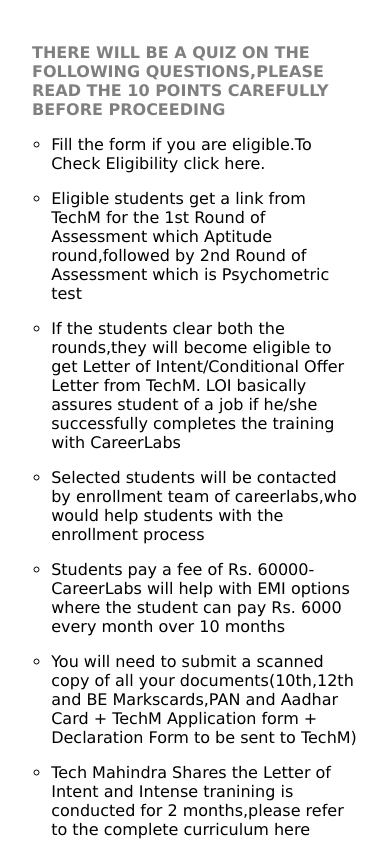
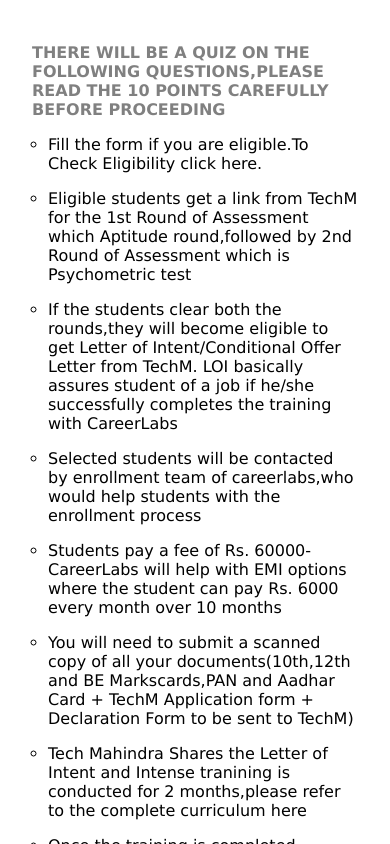
Before and after one commit to tejaswigutta/techMahindra, a plain HTML site: page index.html in a window 390 px wide. Shown: the top 844 px of the page. Drawn offline with Linux system fonts and the light colour scheme.

Commit message:
first commit

```diff
--- a/index.html
+++ b/index.html
@@ -45,6 +45,11 @@
           font-size: 1rem;
           color: grey;
         }
+
+        #points {
+        padding-left: 1rem;
+        /* margin:0; */
+      }
       }
 
       @media (min-width: 571px) and (max-width: 1100px) {
```
